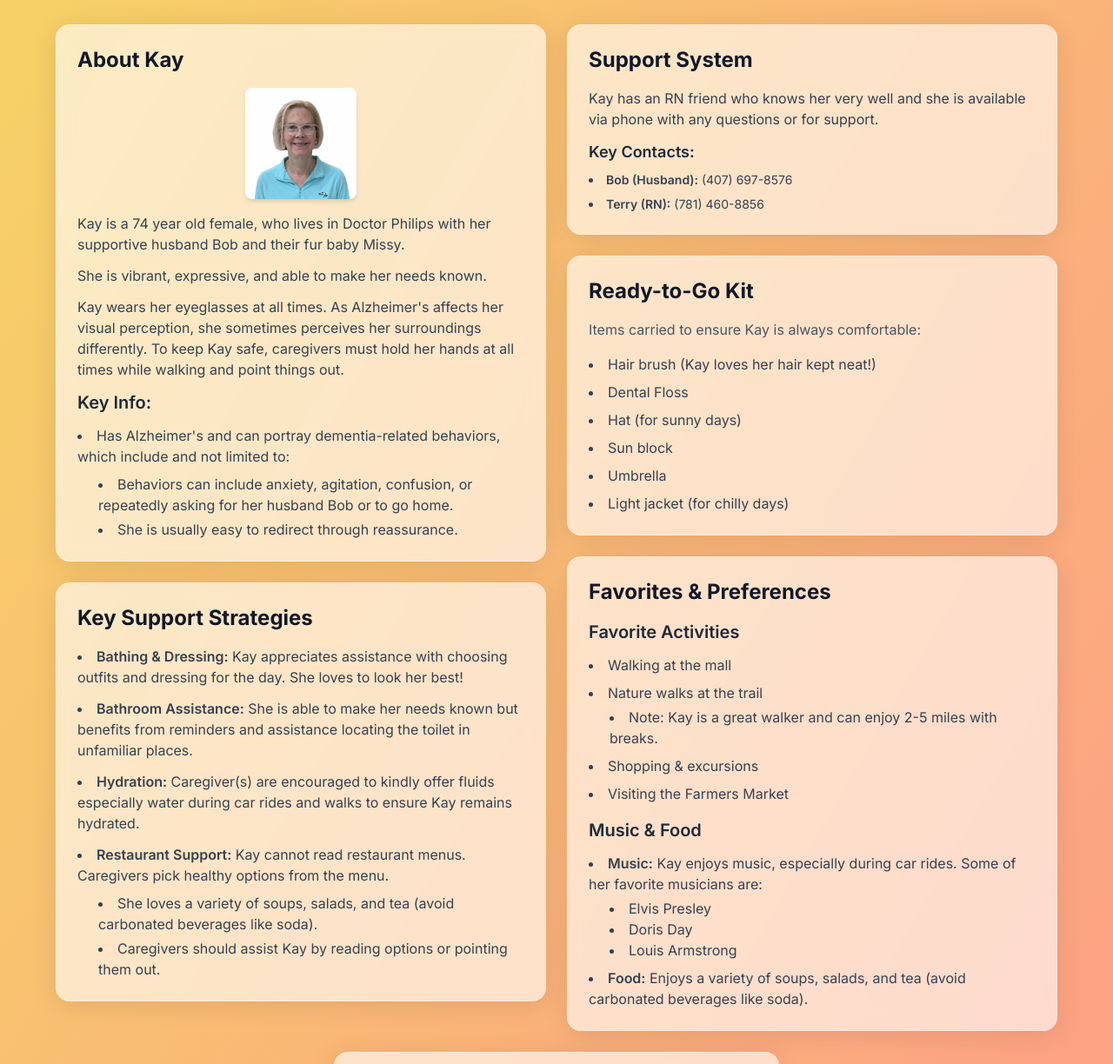
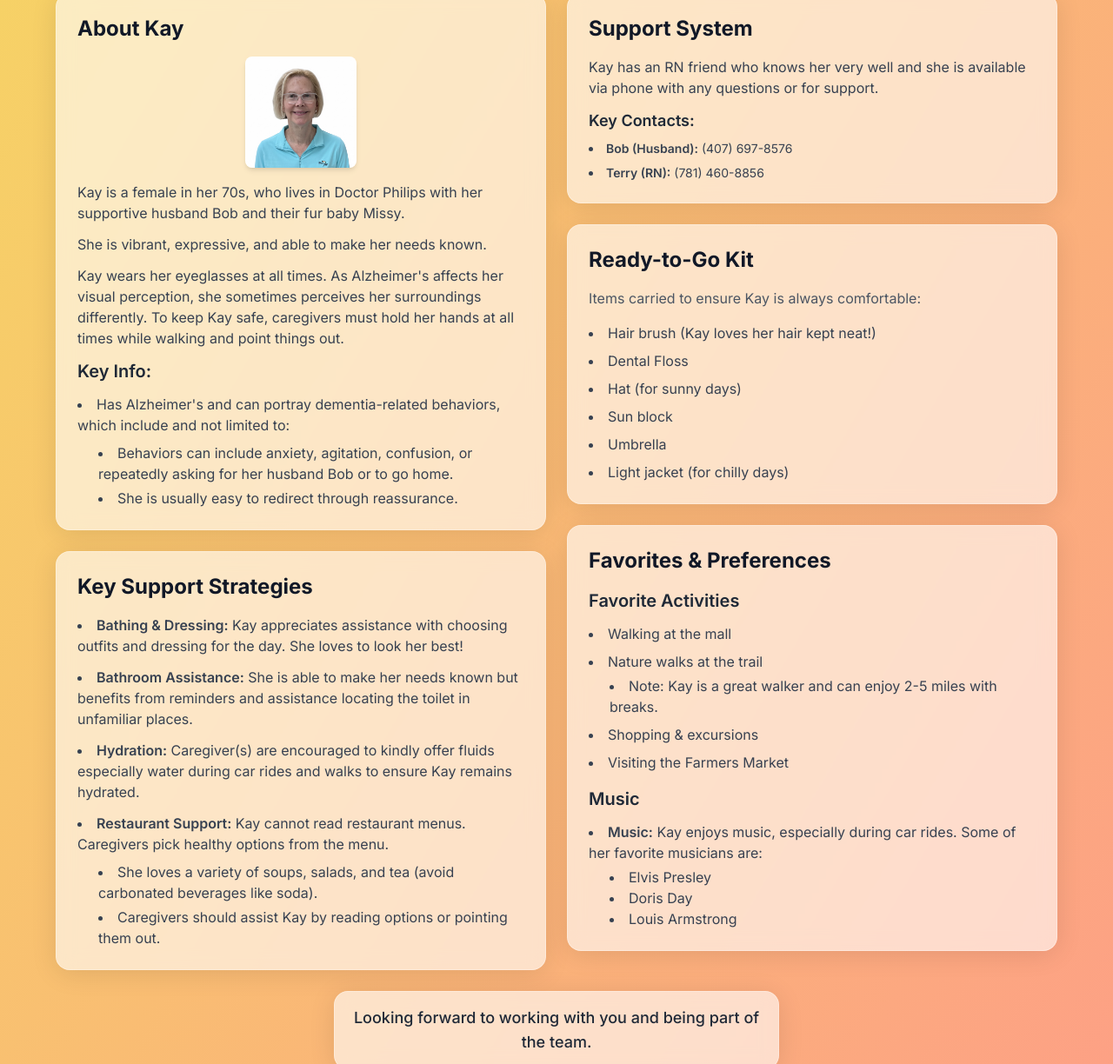
Before and after one commit to codeAmani-Solutions/Kay-care-plan, a plain HTML site: page index.html in a window 1280 px wide. Shown: the part 120-1344 px from the top of the page at 87% size. Drawn offline with nearby package versions, Linux system fonts and the light colour scheme.

Commit message:
Revise Kay's profile and clean up comments
Updated Kay's description and removed comments.

```diff
--- a/index.html
+++ b/index.html
@@ -60,7 +60,7 @@
                 style="text-shadow: 2px 2px 8px rgba(0,0,0,0.2);">
                 Kay's Care Profile
             </h1>
-            <p class="text-xl text-white opacity-90 mt-2">A resource for consistent, person-centered support.</p>
+            <!-- <p class="text-xl text-white opacity-90 mt-2">A resource for consistent, person-centered support.</p> -->
         </header>
 
         <!-- Main Content Grid (Two Columns) -->
@@ -80,7 +80,7 @@
                     </div>
 
                     <p class="text-gray-700 mb-3 text-base">
-                        Kay is a 74 year old female, who lives in Doctor Philips with her supportive husband Bob and their fur baby Missy.
+                        Kay is a female in her 70s, who lives in Doctor Philips with her supportive husband Bob and their fur baby Missy.
                     </p>
                     <p class="text-gray-700 mb-3 text-base">
                         She is vibrant, expressive, and able to make her needs known.
@@ -165,7 +165,7 @@
                             </ul>
                         </div>
                         <div>
-                            <h3 class="text-xl font-semibold text-gray-800 mb-3">Music & Food</h3>
+                            <h3 class="text-xl font-semibold text-gray-800 mb-3">Music</h3>
                             <ul class="list-disc list-inside space-y-2 text-gray-700">
                                 <li><span class="font-semibold">Music:</span> Kay enjoys music, especially during car rides. Some of her favorite musicians are:
                                     <ul class="list-disc list-inside ml-6 mt-1">
@@ -174,7 +174,9 @@
                                         <li>Louis Armstrong</li>
                                     </ul>
                                 </li>
+                                <!--
                                 <li><span class="font-semibold">Food:</span> Enjoys a variety of soups, salads, and tea (avoid carbonated beverages like soda).</li>
+                                -->
                             </ul>
                         </div>
                     </div>
```
